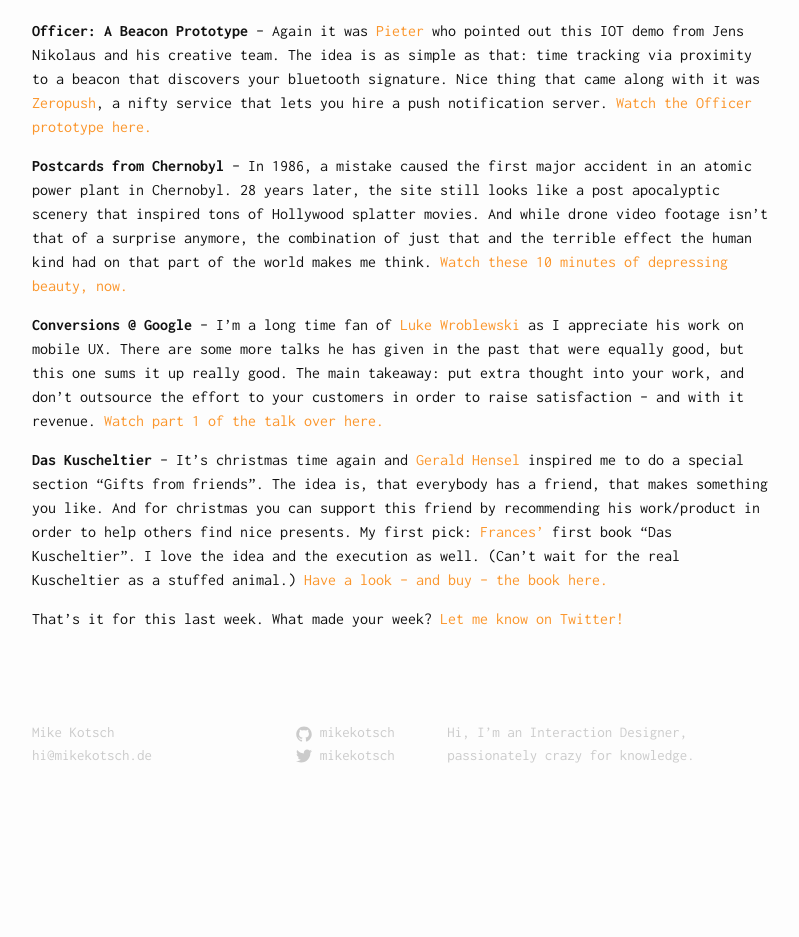
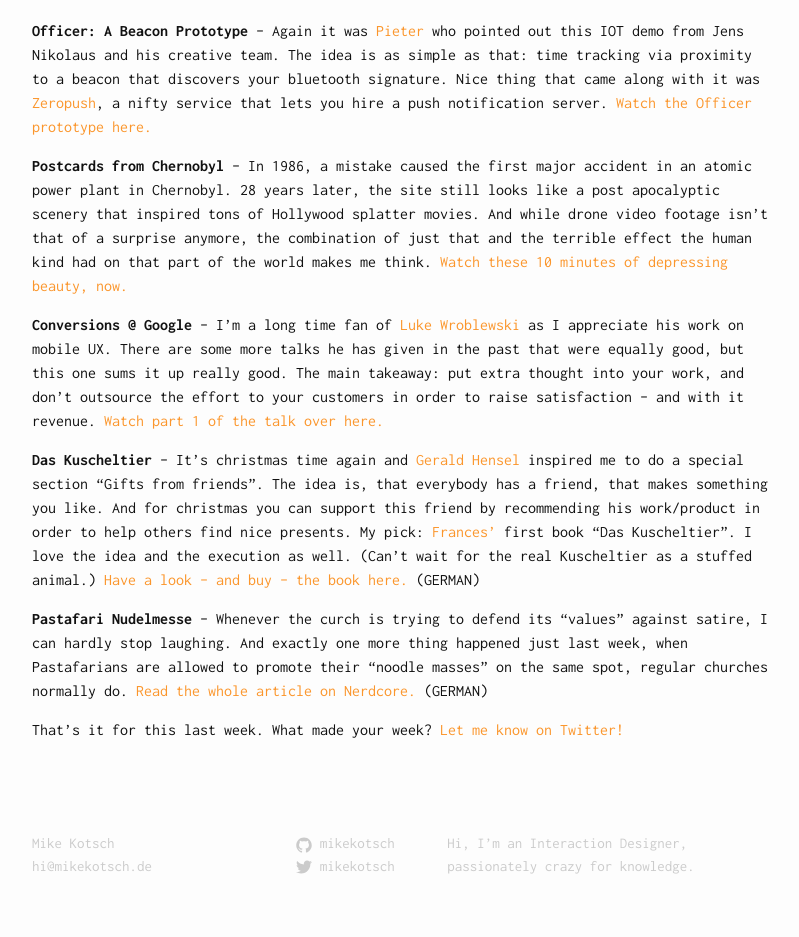
Before and after one commit to mikekotsch/mikekotsch.github.io, a Jekyll site: the page built from _posts/2014-12-01-mfg18.markdown, in a window 1280 px wide. Shown: the part 735-1672 px from the top of the page, without its empty margins (238-1037 px from the left). Built offline with Jekyll 4.4.1, drawn with Linux system fonts in a browser that asks for light colours; before the commit the page ends 1561 px from its top, so only the background shows below that.

Commit message:
Small corrections

```diff
--- a/_posts/2014-12-01-mfg18.markdown
+++ b/_posts/2014-12-01-mfg18.markdown
@@ -17,8 +17,9 @@
 
 **Conversions @ Google** -- I’m a long time fan of [Luke Wroblewski](http://twitter.com/lukew) as I appreciate his work on mobile UX. There are some more talks he has given in the past that were equally good, but this one sums it up really good. The main takeaway: put extra thought into your work, and don’t outsource the effort to your customers in order to raise satisfaction -- and with it revenue. [Watch part 1 of the talk over here.](https://www.youtube.com/watch?v=Y-FMTPsgy_Y)
 
+**Das Kuscheltier** -- It’s christmas time again and [Gerald Hensel](http://twitter.com/ghensel) inspired me to do a special section “Gifts from friends”. The idea is, that everybody has a friend, that makes something you like. And for christmas you can support this friend by recommending his work/product in order to help others find nice presents. My pick: [Frances’](http://twitter.com/francesrohde) first book “Das Kuscheltier”. I love the idea and the execution as well. (Can’t wait for the real Kuscheltier as a stuffed animal.) [Have a look – and buy – the book here.](http://www.das-kuscheltier.de/) (GERMAN)
 
-**Das Kuscheltier** -- It’s christmas time again and [Gerald Hensel](http://twitter.com/ghensel) inspired me to do a special section “Gifts from friends”. The idea is, that everybody has a friend, that makes something you like. And for christmas you can support this friend by recommending his work/product in order to help others find nice presents. My first pick: [Frances’](http://twitter.com/francesrohde) first book “Das Kuscheltier”. I love the idea and the execution as well. (Can’t wait for the real Kuscheltier as a stuffed animal.) [Have a look – and buy – the book here.](http://www.das-kuscheltier.de/)
+**Pastafari Nudelmesse** -- Whenever the curch is trying to defend its “values” against satire, I can hardly stop laughing. And exactly one more thing happened just last week, when Pastafarians are allowed to promote their “noodle masses" on the same spot, regular churches normally do. [Read the whole article on Nerdcore.](http://www.nerdcore.de/2014/11/29/offizielle-pastafari-nudelmesse-schilder-unter-kirchen-bullshit/) (GERMAN)
 
 That’s it for this last week. What made your week? [Let me know on Twitter!][twitter]
 
```
